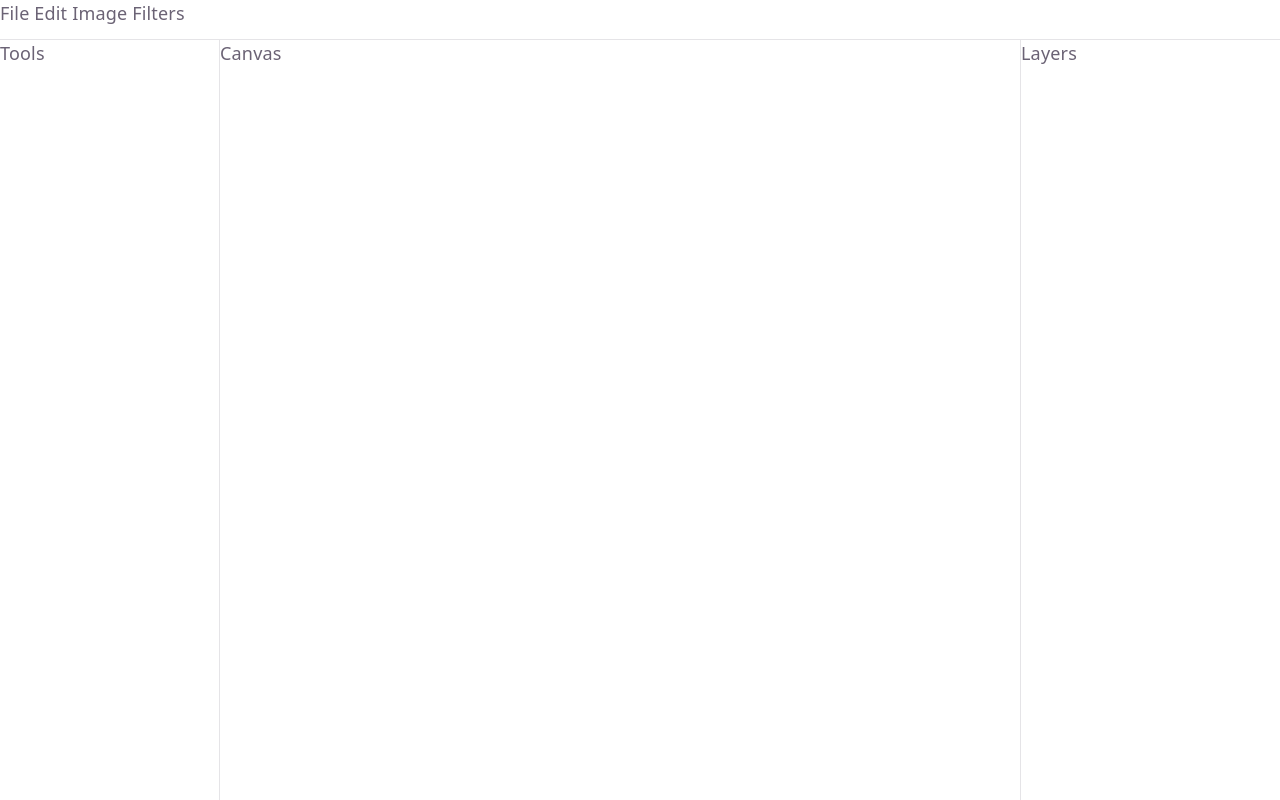
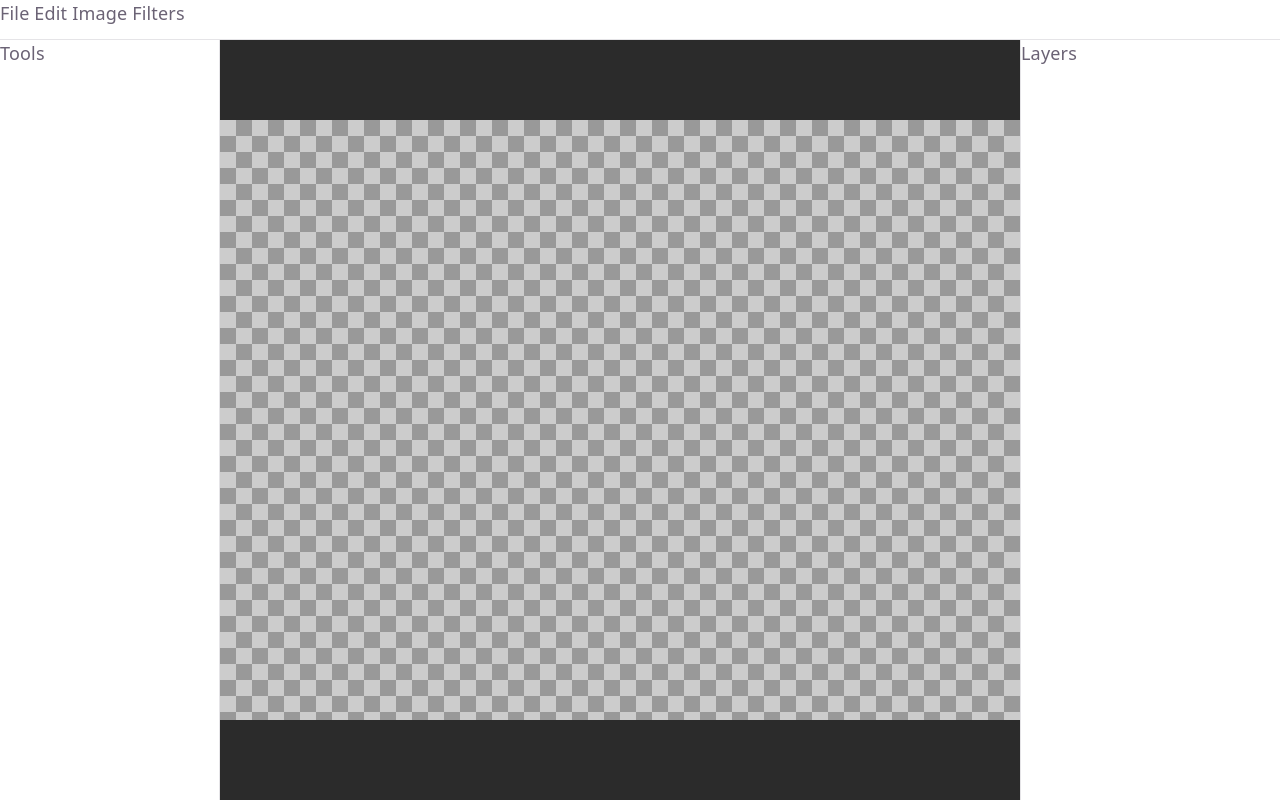
Before and after one commit to JurassicX/EpiGimp, a React (Vite) app: page / in a window 1280 px wide. Built offline with nearby package versions, Linux system fonts and the light colour scheme.

Commit message:
[+] adding a checkerboard in the canva area

```diff
--- a/src/ui/App.css
+++ b/src/ui/App.css
@@ -9,5 +9,18 @@
 }
 .topbar { grid-area: top; border-bottom: 1px solid var(--border); }
 .left-panel { grid-area: left; border-right: 1px solid var(--border); }
-.canvas-area { grid-area: canvas; overflow: auto; }
+.canvas-area {
+  grid-area: canvas;
+  overflow: auto;
+  display: grid;
+  place-items: center;
+  background: #2b2b2b;
+}
 .right-panel {grid-area: right; border-left: 1px solid var(--border); }
+
+.checkerboard {
+  --check-size: 16px;
+  background-color: #cccccc;
+  background-image: conic-gradient(#999999 25%, transparent 0 50%, #999999 0 75%, transparent 0);
+  background-size: calc(var(--check-size) * 2) calc(var(--check-size) * 2);
+}
--- a/src/ui/App.tsx
+++ b/src/ui/App.tsx
@@ -9,7 +9,9 @@ function App() {
       <div className="app">
         <header className="topbar">File Edit Image Filters</header>
         <aside className="left-panel">Tools</aside>
-        <main className="canvas-area">Canvas</main>
+        <main className="canvas-area">
+          <canvas className="checkerboard" width={800} height={600} />
+        </main>
         <aside className="right-panel">Layers</aside>
       </div>
     </>
```
